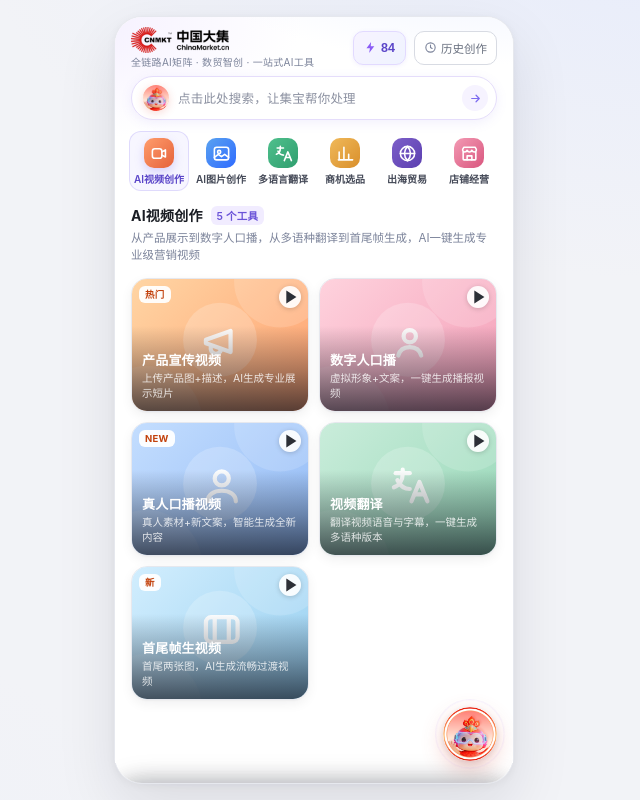
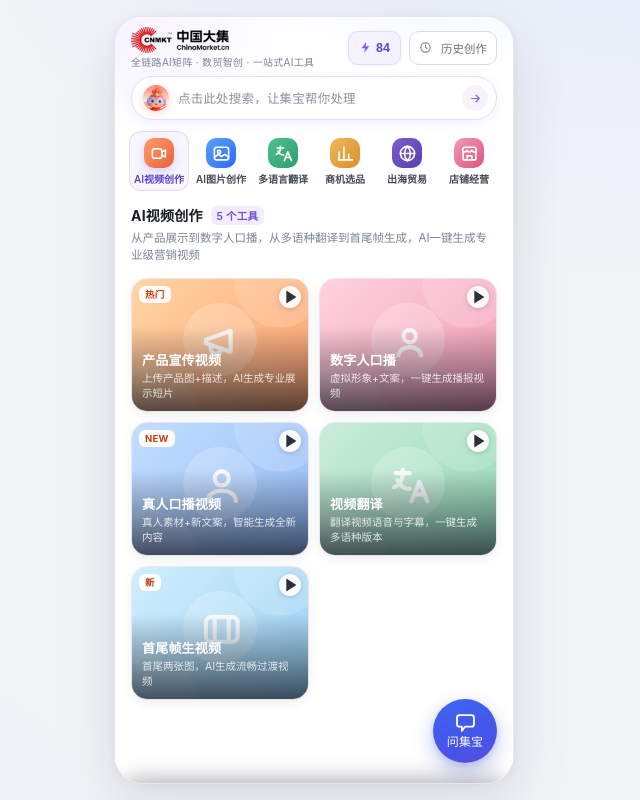
Before and after one commit to Vivicyoo/daji-ai-phone, a plain HTML site: page creation-hub/index.html in a window 1280 px wide. Shown: the whole page, without its empty margins (326-966 px from the left). Drawn offline with Linux system fonts and the light colour scheme.

Commit message:
feat(home): 右下角集宝入口改为蓝紫渐变圆钮（白线框气泡+问集宝），移除脉冲环与旧徽章图

```diff
--- a/creation-hub/index.html
+++ b/creation-hub/index.html
@@ -93,7 +93,7 @@
   .icon-btn.ghost:active{background:#f2f3f7}
   .topbar .spacer{width:38px;flex:none}
   .history-btn{
-    position:relative;flex:none;display:inline-flex;align-items:center;justify-content:center;gap:4px;
+    position:relative;flex:none;display:inline-flex;align-items:center;justify-content:center;gap:9px;
     height:34px;padding:0 9px;border-radius:10px;
     border:1px solid var(--line-strong);background:rgba(255,255,255,.9);
     font-size:11.5px;color:var(--text-2);cursor:pointer;white-space:nowrap;
@@ -222,28 +222,24 @@
     background:#f1ecff;border-radius:6px;padding:2px 6px;letter-spacing:.2px;
   }
 
-  /* ============ 集宝悬浮入口（右下角圆圈） ============ */
+  /* ============ 集宝悬浮入口（右下角蓝紫圆钮：气泡 + 问集宝） ============ */
   .jibao-fab{
-    position:absolute;right:16px;bottom:calc(22px + env(safe-area-inset-bottom));z-index:20;
-    width:54px;height:54px;border-radius:50%;border:none;cursor:pointer;
-    background:#fff;
-    display:flex;align-items:center;justify-content:center;color:#fff;
-    box-shadow:0 8px 22px rgba(226,88,72,.30),0 2px 6px rgba(16,24,40,.12);
+    position:absolute;right:16px;bottom:calc(20px + env(safe-area-inset-bottom));z-index:20;
+    width:64px;height:64px;border-radius:50%;border:none;cursor:pointer;
+    background:linear-gradient(160deg,#3f66f2 0%,#4257e9 54%,#544ee0 100%);
+    display:flex;flex-direction:column;align-items:center;justify-content:center;gap:4px;
+    color:#fff;padding:0;
+    box-shadow:0 8px 20px rgba(58,84,220,.34),0 2px 6px rgba(16,24,40,.12);
     transition:transform .16s cubic-bezier(.34,1.56,.64,1),opacity .2s ease,box-shadow .2s ease;
     animation:fabIn .5s cubic-bezier(.16,1,.3,1) both;
   }
-  .jibao-fab img{width:100%;height:100%;border-radius:50%;object-fit:cover;display:block}
+  .jibao-fab .fab-ico{display:block;flex:none}
+  .jibao-fab .fab-tx{
+    font-size:12px;font-weight:500;line-height:1;letter-spacing:.2px;
+    white-space:nowrap;
+  }
   @keyframes fabIn{from{opacity:0;transform:scale(.6) translateY(10px)}to{opacity:1;transform:none}}
   .jibao-fab:active{transform:scale(.92)}
-  .jibao-fab::before{
-    content:"";position:absolute;inset:-7px;border-radius:50%;
-    border:1.5px solid rgba(139,92,246,.20);
-    animation:fabPulse 2.8s ease-in-out infinite;
-  }
-  @keyframes fabPulse{
-    0%,100%{transform:scale(1);opacity:.55}
-    50%{transform:scale(1.06);opacity:.15}
-  }
   .jibao-fab.hide{opacity:0;pointer-events:none;transform:scale(.7)}
 
   /* ============ 集宝AI助手 · 聊天页 ============ */
@@ -1325,8 +1321,11 @@
     <main class="grid" id="grid"></main>
 
     <!-- 集宝AI助手：右下角悬浮入口 -->
-    <button class="jibao-fab" onclick="openChat()" aria-label="集宝AI助手">
-      <img src="assets/jibao.png" alt="" width="192" height="192">
+    <button class="jibao-fab" onclick="openChat()" aria-label="问集宝">
+      <svg class="fab-ico" width="19" height="18" viewBox="2.8 2.6 18.4 17.2" fill="none" stroke="currentColor" stroke-width="1.75" stroke-linecap="round" stroke-linejoin="round" aria-hidden="true">
+        <path d="M6.2 3.6h11.6a2.4 2.4 0 0 1 2.4 2.4v6.4a2.4 2.4 0 0 1-2.4 2.4h-6.2l-3.2 4v-4H6.2a2.4 2.4 0 0 1-2.4-2.4V6a2.4 2.4 0 0 1 2.4-2.4z"/>
+      </svg>
+      <span class="fab-tx">问集宝</span>
     </button>
   </section>
 
```
Also changed, not shown: creation-hub/assets/jibao.png (deleted).
